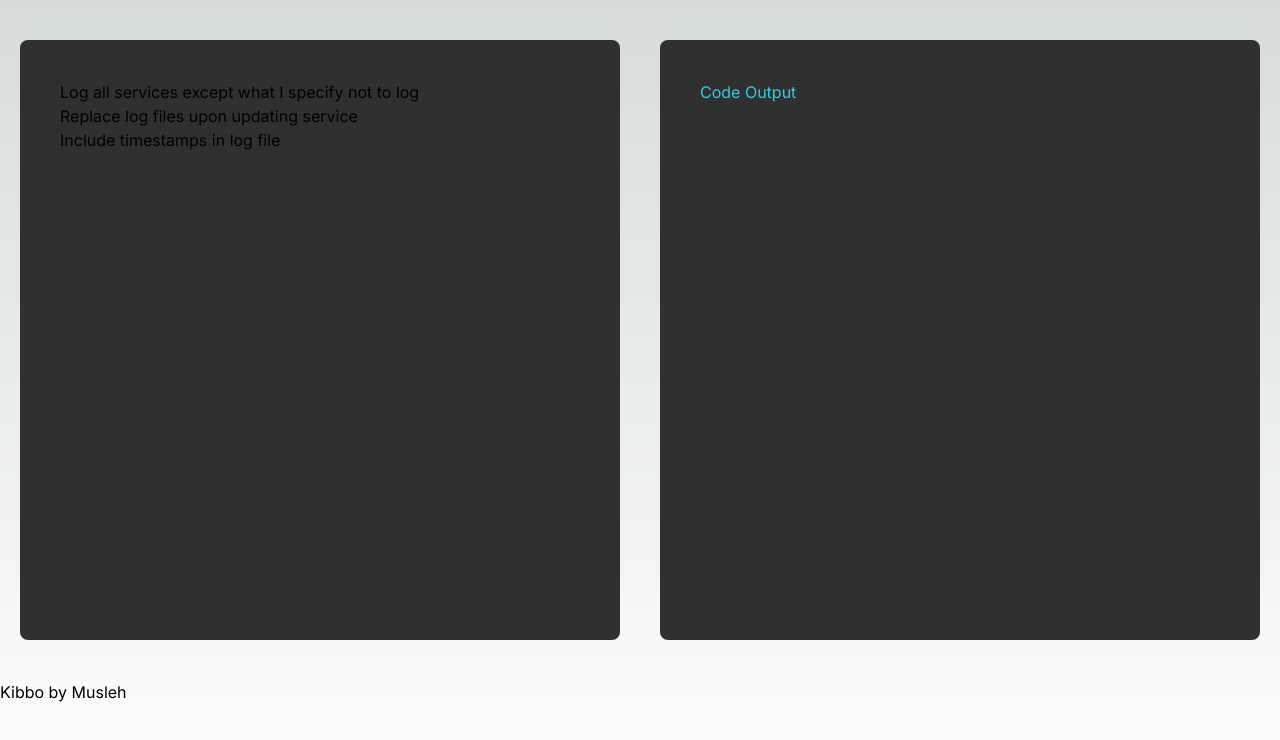
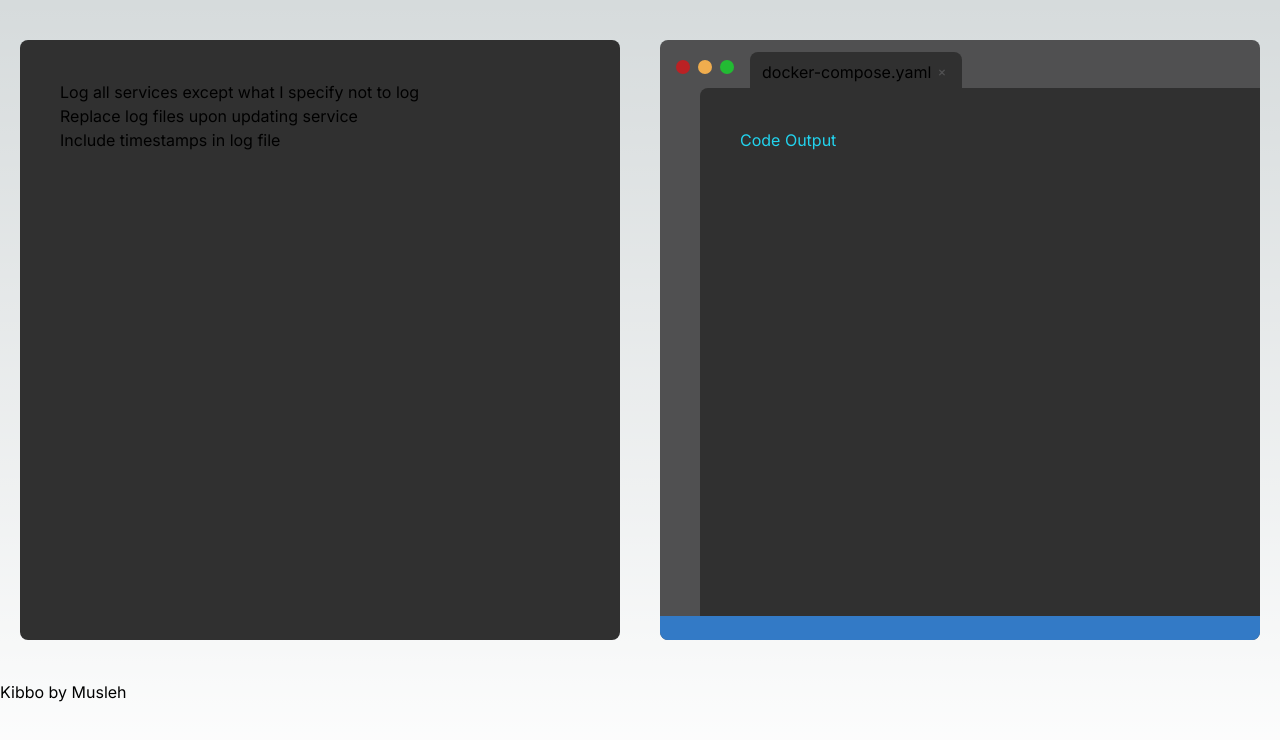
Before and after one commit to ahmad-musleh/kibbo, a Next.js app in the folder web-app/: page / in a window 1280 px wide. Shown: the top 740 px of the page. Built offline with nearby package versions, Linux system fonts and the light colour scheme.

Commit message:
web-app: Make basic text editor

```diff
--- a/web-app/src/app/code_output.jsx
+++ b/web-app/src/app/code_output.jsx
@@ -1,9 +1,24 @@
 export default function CodeOutput () {
     return (
         <>
-            <div className="bg-[#303030] max-w-[600px] min-w-[600px] min-h-[600px] m-10 lg:my-10 lg:ml-5 lg:mr-10 place-self-center lg:place-self-start rounded-lg">
-                <div className="p-10">
-                    <h2 className="text-cyan-400">Code Output</h2>
+            <div className="flex flex-col bg-[#505051] max-w-[600px] min-w-[600px] min-h-[600px] m-10 lg:my-10 lg:ml-5 lg:mr-10 place-self-center lg:place-self-start rounded-lg">
+                <div className="flex h-12 space-between">
+                    <div className="bg-[#BB2124] h-3.5 w-3.5 mt-5 ml-4 rounded-full"></div>
+                    <div className="bg-[#F0AD4E] h-3.5 w-3.5 mt-5 ml-2 rounded-full"></div>
+                    <div className="bg-[#22BB33] h-3.5 w-3.5 mt-5 ml-2 rounded-full"></div>
+                    <div className="bg-[#303030] flex mt-3 ml-4 pl-3 pr-3 py-2 rounded-t-lg space-between">
+                        <h2>
+                            docker-compose.yaml
+                        </h2>
+                        <div className="text-[#505051] ml-2 rotate-45">+</div>
+                    </div>
+                </div>
+                <div className="bg-[#303030] flex-grow mt-0 mb-0 ml-10 mr-0 rounded-tl-lg">
+                    <div className="p-10">
+                        <h2 className="text-cyan-400">Code Output</h2>
+                    </div>
+                </div>
+                <div className="bg-[#337AC6] h-6 rounded-b-lg">
                 </div>
             </div>
         </>
--- a/web-app/src/app/page.tsx
+++ b/web-app/src/app/page.tsx
@@ -8,7 +8,7 @@ export default function Home() {
   return (
   <>
     <head>
-      <title>Kibbo by Musleh</title>
+      <title>Kibbo</title>
     </head>
     <body>
       <div className='lg:h-screen'>
```
